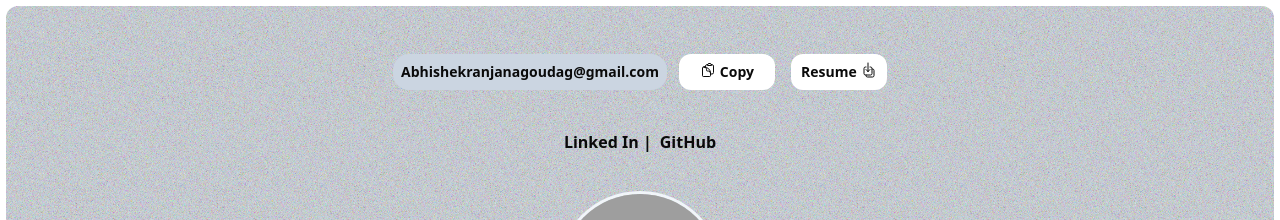
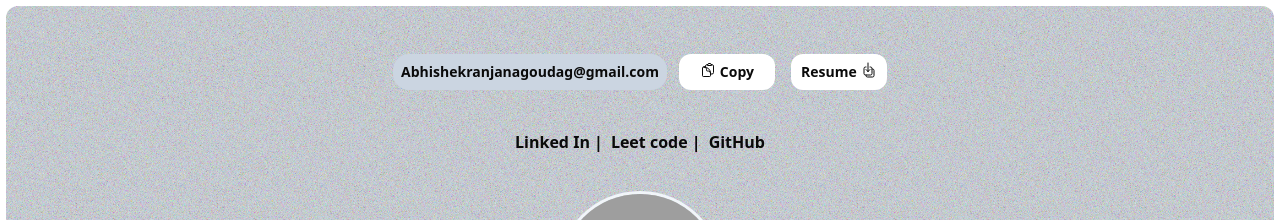
Before and after one commit to abhiranjan2123/portfolio-sbhi, a Next.js app: page / in a window 1280 px wide. Shown: the top 220 px of the page. Built offline with nearby package versions, Linux system fonts and the light colour scheme; grey boxes are pictures that could not be loaded.

Commit message:
Add LeetCode link to NavBar component

```diff
--- a/app/components/NavBar.tsx
+++ b/app/components/NavBar.tsx
@@ -61,6 +61,7 @@ const NavBar = () => {
       <div>
         <ul className="flex mt-10 gap-2 cursor-pointer font-semibold">
           <li><a href=" https://www.linkedin.com/in/abhishekranjanagouda" target="_blank">Linked In |</a></li>
+          <li><a href="https://leetcode.com/u/AbhiRanjan1187/" target="_blank">Leet code |</a></li>
           <li ><a href="https://github.com/abhiranjan2123" target="_blank">GitHub</a></li>
         </ul>
       </div>
```
